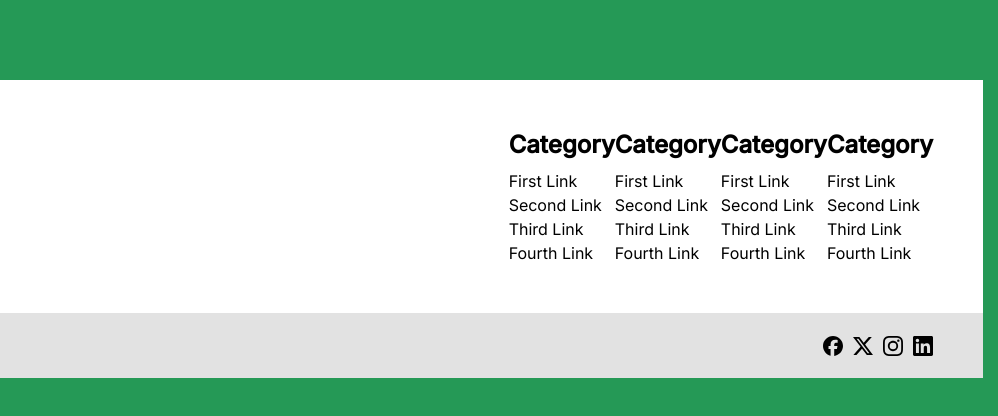
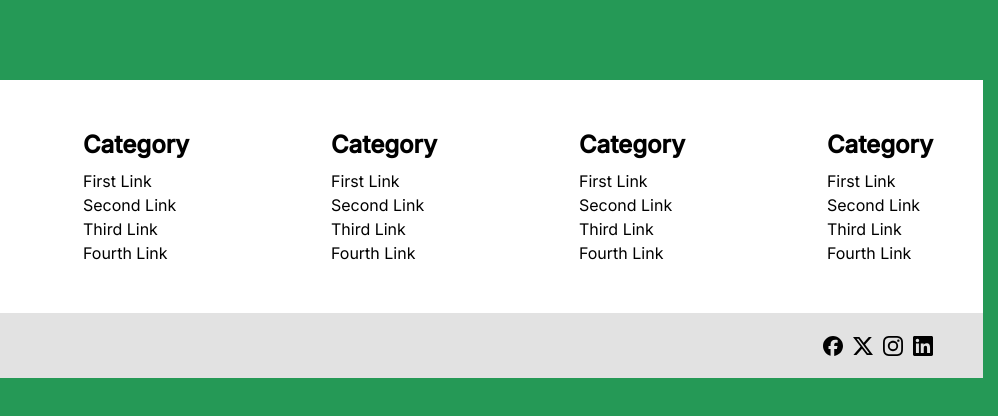
Before and after one commit to pedram-pema/four-column-footer, a plain HTML site: page index.html in a window 1280 px wide. Shown: the full height of the page, 282-1280 px from the left. Drawn offline with Linux system fonts and the light colour scheme.

Commit message:
Change "max-width" to "width" in .links-container rules max-width property won't work here because it makes div's initial width as mush as the content.

```diff
--- a/styles.css
+++ b/styles.css
@@ -42,9 +42,8 @@ footer {
 
 .links-container {
     display: flex;
-    max-width: 850px;
+    width: 850px;
     justify-content: space-between;
-    flex-wrap: wrap;
 }
 
 h2 {
```
